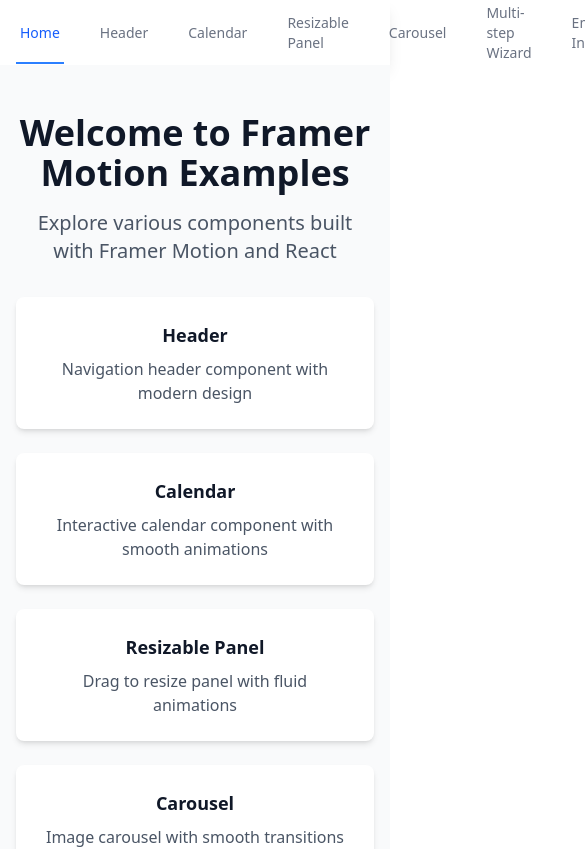
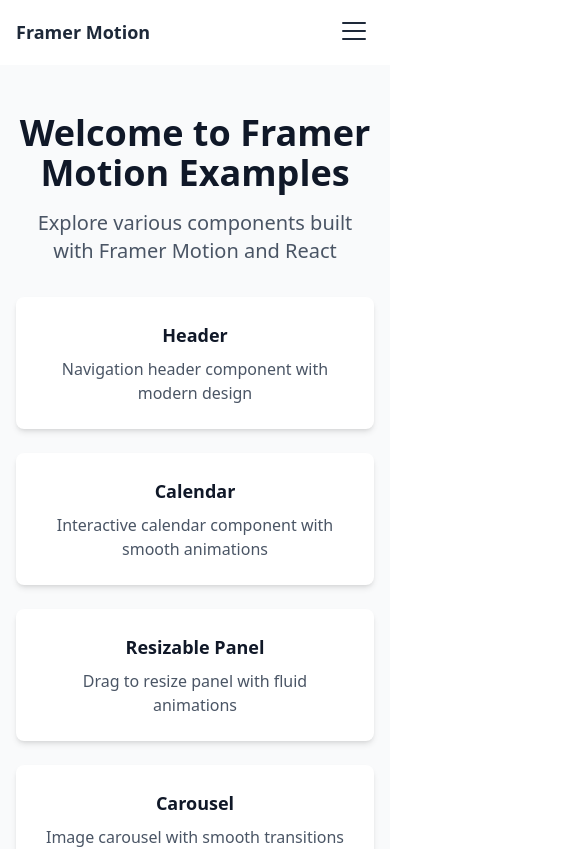
Before and after one commit to JavadEDev/Framer-Motion-Examples, a React (Vite) app: page / in a window 390 px wide. Shown: the top 849 px of the page, 585 px wide, since content can reach past the window. Built offline with nearby package versions, Linux system fonts and the light colour scheme.

Commit message:
add Toggle menu for mobile view

```diff
--- a/src/components/Navigation.jsx
+++ b/src/components/Navigation.jsx
@@ -1,98 +1,108 @@
-import { NavLink } from "react-router";
+import { useState } from "react";
+import { motion, AnimatePresence } from "motion/react";
+import AnimatedNavLink from "./ui/AnimatedNavLink";
 
 const Navigation = () => {
+  const [isOpen, setIsOpen] = useState(false);
+
   return (
     <nav className="border-b bg-white shadow-lg">
       <div className="mx-auto max-w-7xl px-4 sm:px-6 lg:px-8">
-        <div className="flex h-16 justify-between">
-          <div className="flex space-x-8">
-            <NavLink
-              to="/"
-              className={({ isActive }) =>
-                `inline-flex items-center border-b-2 px-1 pt-1 text-sm font-medium transition-colors duration-200 ${
-                  isActive
-                    ? "border-blue-500 text-blue-600"
-                    : "border-transparent text-gray-500 hover:border-gray-300 hover:text-gray-700"
-                }`
-              }
-            >
-              Home
-            </NavLink>
-            <NavLink
-              to="/header"
-              className={({ isActive }) =>
-                `inline-flex items-center border-b-2 px-1 pt-1 text-sm font-medium transition-colors duration-200 ${
-                  isActive
-                    ? "border-blue-500 text-blue-600"
-                    : "border-transparent text-gray-500 hover:border-gray-300 hover:text-gray-700"
-                }`
-              }
-            >
-              Header
-            </NavLink>
-            <NavLink
-              to="/calendar"
-              className={({ isActive }) =>
-                `inline-flex items-center border-b-2 px-1 pt-1 text-sm font-medium transition-colors duration-200 ${
-                  isActive
-                    ? "border-blue-500 text-blue-600"
-                    : "border-transparent text-gray-500 hover:border-gray-300 hover:text-gray-700"
-                }`
-              }
-            >
-              Calendar
-            </NavLink>
-            <NavLink
-              to="/resizable-panel"
-              className={({ isActive }) =>
-                `inline-flex items-center border-b-2 px-1 pt-1 text-sm font-medium transition-colors duration-200 ${
-                  isActive
-                    ? "border-blue-500 text-blue-600"
-                    : "border-transparent text-gray-500 hover:border-gray-300 hover:text-gray-700"
-                }`
-              }
-            >
+        <div className="flex h-16 items-center justify-between">
+          <div className="flex items-center">
+            <div className="text-lg font-semibold text-gray-800">
+              Framer Motion
+            </div>
+          </div>
+
+          <div className="hidden md:flex md:space-x-8">
+            <AnimatedNavLink to="/">Home</AnimatedNavLink>
+            <AnimatedNavLink to="/header">Header</AnimatedNavLink>
+            <AnimatedNavLink to="/calendar">Calendar</AnimatedNavLink>
+            <AnimatedNavLink to="/resizable-panel">
               Resizable Panel
-            </NavLink>
-            <NavLink
-              to="/carousel"
-              className={({ isActive }) =>
-                `inline-flex items-center border-b-2 px-1 pt-1 text-sm font-medium transition-colors duration-200 ${
-                  isActive
-                    ? "border-blue-500 text-blue-600"
-                    : "border-transparent text-gray-500 hover:border-gray-300 hover:text-gray-700"
-                }`
-              }
-            >
-              Carousel
-            </NavLink>
-            <NavLink
-              to="/wizard"
-              className={({ isActive }) =>
-                `inline-flex items-center border-b-2 px-1 pt-1 text-sm font-medium transition-colors duration-200 ${
-                  isActive
-                    ? "border-blue-500 text-blue-600"
-                    : "border-transparent text-gray-500 hover:border-gray-300 hover:text-gray-700"
-                }`
-              }
-            >
-              Multi-step Wizard
-            </NavLink>
-            <NavLink
-              to="/email-inbox"
-              className={({ isActive }) =>
-                `inline-flex items-center border-b-2 px-1 pt-1 text-sm font-medium transition-colors duration-200 ${
-                  isActive
-                    ? "border-blue-500 text-blue-600"
-                    : "border-transparent text-gray-500 hover:border-gray-300 hover:text-gray-700"
-                }`
-              }
-            >
-              Email Inbox
-            </NavLink>
+            </AnimatedNavLink>
+            <AnimatedNavLink to="/carousel">Carousel</AnimatedNavLink>
+            <AnimatedNavLink to="/wizard">Multi-step Wizard</AnimatedNavLink>
+            <AnimatedNavLink to="/email-inbox">Email Inbox</AnimatedNavLink>
           </div>
+
+          <button
+            type="button"
+            aria-label="Toggle menu"
+            aria-expanded={isOpen}
+            onClick={() => setIsOpen((v) => !v)}
+            className="inline-flex items-center justify-center rounded-md p-2 text-gray-600 hover:bg-gray-100 focus:ring-2 focus:ring-blue-500 focus:outline-none md:hidden"
+          >
+            <div className="relative h-5 w-6">
+              <motion.span
+                className="absolute top-0 left-0 block h-0.5 w-6 rounded bg-gray-800"
+                animate={isOpen ? { rotate: 45, y: 2 } : { rotate: 0, y: 0 }}
+                transition={{ type: "spring", stiffness: 400, damping: 28 }}
+                style={{ originX: 0.15, originY: 0.5 }}
+              />
+              <motion.span
+                className="absolute top-2 left-0 block h-0.5 w-6 rounded bg-gray-800"
+                animate={isOpen ? { opacity: 0, x: 6 } : { opacity: 1, x: 0 }}
+                transition={{ duration: 0.15 }}
+              />
+              <motion.span
+                className="absolute top-4 left-0 block h-0.5 w-6 rounded bg-gray-800"
+                animate={isOpen ? { rotate: -45, y: -2 } : { rotate: 0, y: 0 }}
+                transition={{ type: "spring", stiffness: 400, damping: 28 }}
+                style={{ originX: 0.15, originY: 0.5 }}
+              />
+            </div>
+          </button>
         </div>
       </div>
+
+      <AnimatePresence initial={false}>
+        {isOpen && (
+          <motion.div
+            key="mobile-menu"
+            initial={{ height: 0, opacity: 0 }}
+            animate={{ height: "auto", opacity: 1 }}
+            exit={{ height: 0, opacity: 0 }}
+            transition={{ type: "spring", stiffness: 220, damping: 26 }}
+            className="border-t bg-white shadow-inner md:hidden"
+          >
+            <motion.div
+              initial={{ y: -8, opacity: 0 }}
+              animate={{ y: 0, opacity: 1 }}
+              exit={{ y: -8, opacity: 0 }}
+              transition={{ duration: 0.18 }}
+              className="space-y-1 px-4 py-3"
+            >
+              <div className="py-1">
+                <AnimatedNavLink to="/">Home</AnimatedNavLink>
+              </div>
+              <div className="py-1">
+                <AnimatedNavLink to="/header">Header</AnimatedNavLink>
+              </div>
+              <div className="py-1">
+                <AnimatedNavLink to="/calendar">Calendar</AnimatedNavLink>
+              </div>
+              <div className="py-1">
+                <AnimatedNavLink to="/resizable-panel">
+                  Resizable Panel
+                </AnimatedNavLink>
+              </div>
+              <div className="py-1">
+                <AnimatedNavLink to="/carousel">Carousel</AnimatedNavLink>
+              </div>
+              <div className="py-1">
+                <AnimatedNavLink to="/wizard">
+                  Multi-step Wizard
+                </AnimatedNavLink>
+              </div>
+              <div className="py-1">
+                <AnimatedNavLink to="/email-inbox">Email Inbox</AnimatedNavLink>
+              </div>
+            </motion.div>
+          </motion.div>
+        )}
+      </AnimatePresence>
     </nav>
   );
 };
--- /dev/null
+++ b/src/components/ui/AnimatedNavLink.jsx
@@ -0,0 +1,46 @@
+import { NavLink } from "react-router";
+import { motion, AnimatePresence } from "motion/react";
+
+const AnimatedNavLink = ({ to, children }) => {
+  return (
+    <NavLink
+      to={to}
+      className={({ isActive }) =>
+        `relative inline-flex items-center px-1 pt-1 text-sm font-medium ${
+          isActive ? "text-blue-600" : "text-gray-500 hover:text-gray-700"
+        }`
+      }
+    >
+      {({ isActive }) => (
+        <span className="relative">
+          <motion.span
+            whileHover={{ y: -1 }}
+            transition={{ type: "spring", stiffness: 300, damping: 20 }}
+            className="relative"
+          >
+            {children}
+          </motion.span>
+
+          <AnimatePresence initial={false}>
+            {isActive ? (
+              <motion.span
+                layoutId="nav-underline"
+                className="absolute right-0 -bottom-1 left-0 h-0.5 rounded bg-blue-500"
+              />
+            ) : (
+              <motion.span
+                key="hover-underline"
+                className="absolute -bottom-1 left-0 h-0.5 rounded bg-gray-300"
+                initial={{ width: 0, opacity: 0 }}
+                whileHover={{ width: "100%", opacity: 1 }}
+                transition={{ duration: 0.2 }}
+              />
+            )}
+          </AnimatePresence>
+        </span>
+      )}
+    </NavLink>
+  );
+};
+
+export default AnimatedNavLink;
--- a/src/components/FeatureCard.jsx
+++ b/src/components/ui/FeatureCard.jsx
@@ -6,7 +6,7 @@ import {
   useSpring,
   useTransform,
   useMotionTemplate,
-} from "framer-motion";
+} from "motion/react";
 
 const FeatureCard = ({ to, title, description }) => {
   const ref = useRef(null);
--- a/src/pages/HomePage.jsx
+++ b/src/pages/HomePage.jsx
@@ -1,4 +1,4 @@
-import FeatureCard from "../components/FeatureCard";
+import FeatureCard from "../components/ui/FeatureCard";
 
 const HomePage = () => {
   const features = [
```
